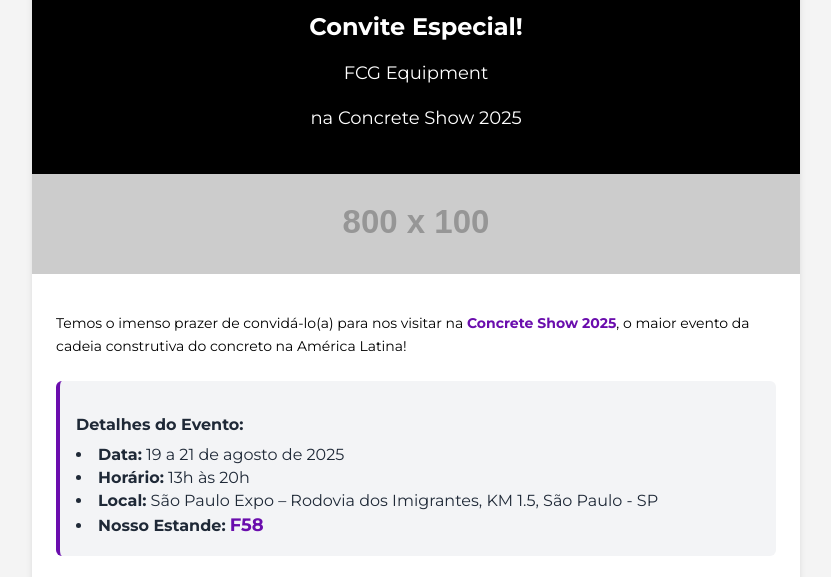
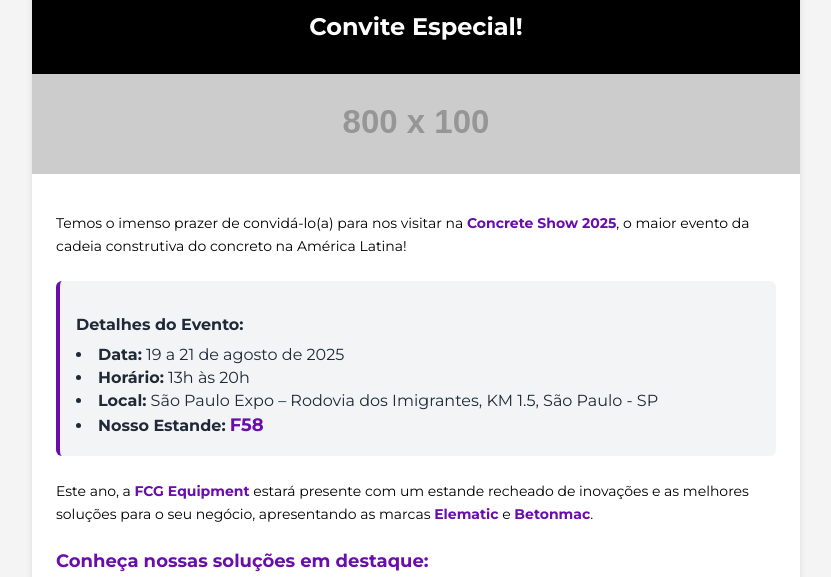
Before and after one commit to giordanofcg/fcgequipment, a plain HTML site: page index.html in a window 1280 px wide. Shown: the part 75-652 px from the top of the page, without its empty margins (224-1055 px from the left). Drawn offline with Linux system fonts and the light colour scheme.

Commit message:
index.html

```diff
--- a/index.html
+++ b/index.html
@@ -48,8 +48,6 @@
             <!-- Logotipo FCG Equipment - Usando o URL público fornecido -->
             <img src="https://fcgequipment.com/wp-content/uploads/2025/02/LOGO.png" alt="Logotipo FCG Equipment" style="margin-left: auto; margin-right: auto; margin-bottom: 16px; height: 48px; display: block;">
             <h1 style="font-size: 24px; font-weight: 700; margin-bottom: 8px; line-height: 1.2;">Convite Especial!</h1>
-            <p style="font-size: 18px; line-height: 1.5;">FCG Equipment</p>
-            <p style="font-size: 18px; line-height: 1.5;">na Concrete Show 2025</p>
         </div>
 
         <!-- Seção da Imagem Principal - Voltou a ser o placeholder roxo -->
```
